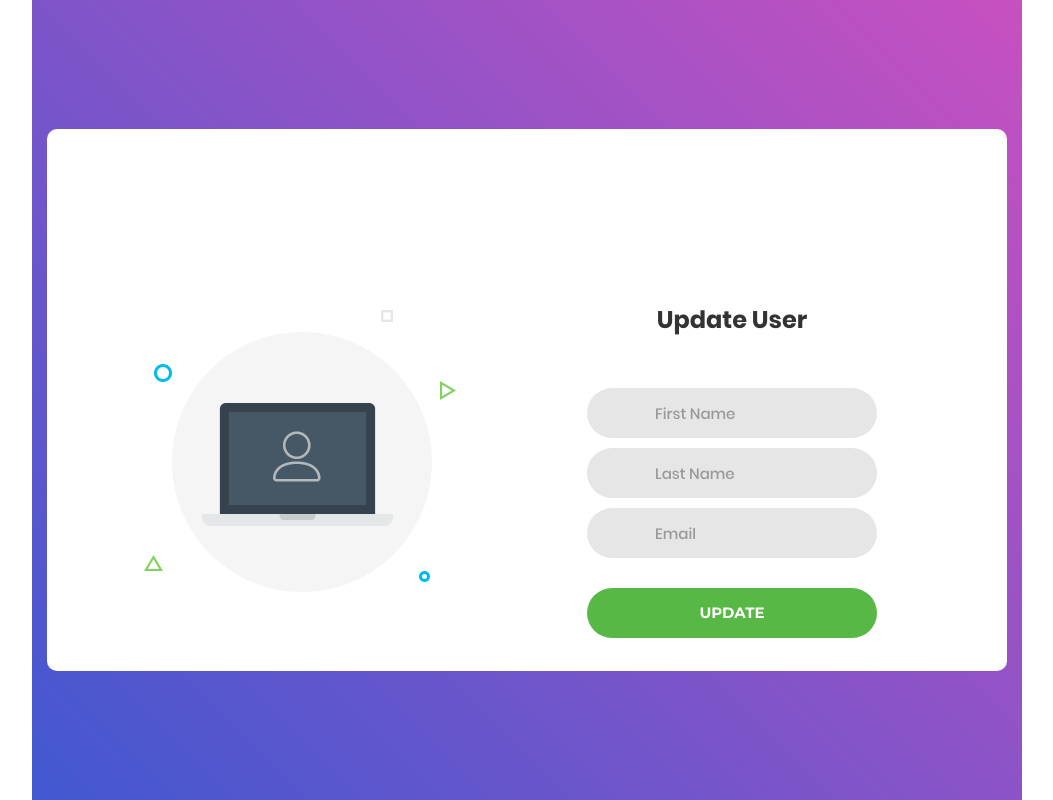
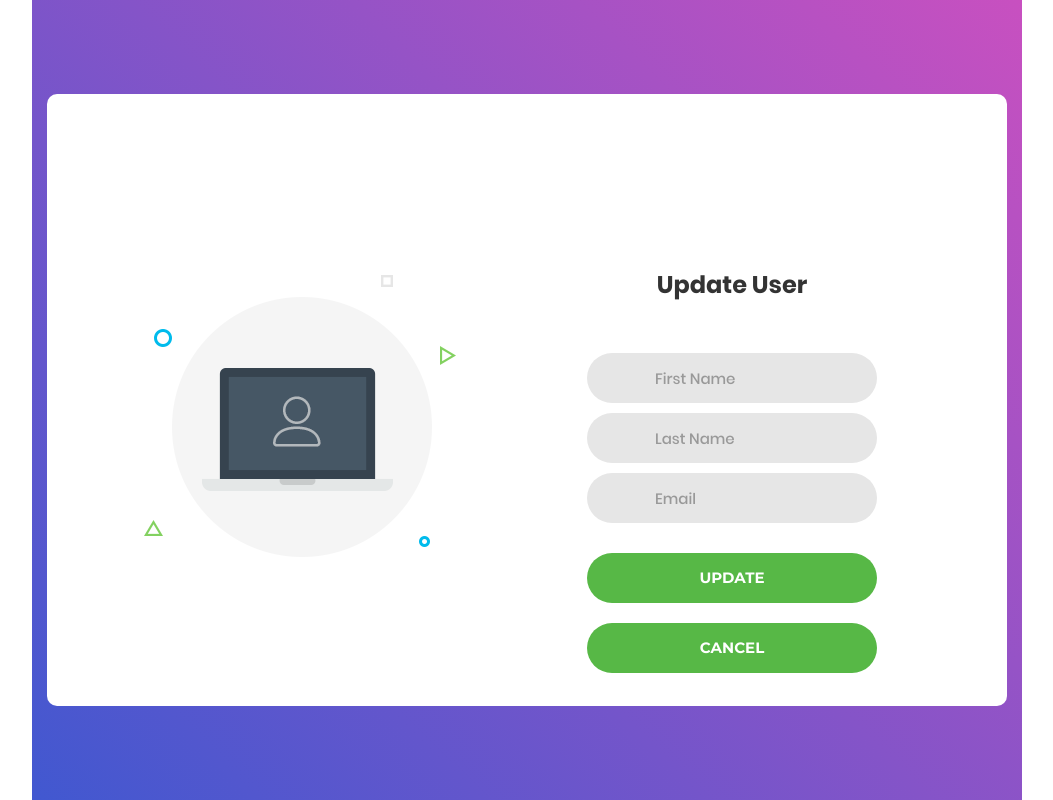
Before and after one commit to giomaldonado02/cptr335-fe-spr24, a Vue app in the folder stocks/: page /update in a window 1280 px wide. Shown: the whole page, without its empty margins (0-1053 px from the left). Built offline with nearby package versions, Linux system fonts and the light colour scheme; a web font is replaced by a local one.

Commit message:
Added cancel button to redirect to login until landing page is done.

```diff
--- a/stocks/src/views/UpdateUser.vue
+++ b/stocks/src/views/UpdateUser.vue
@@ -76,6 +76,14 @@ export default {
                            Update
                        </span>
                    </div>
+
+                   <RouterLink to="/">
+                    <div class="container-login100-form-btn">
+                        <span class="login100-form-btn" @click="goHome">
+                          Cancel
+                        </span>
+                    </div>
+                  </RouterLink>
                </form>
            </div>
        </div>
```
